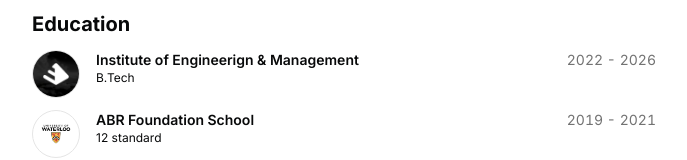
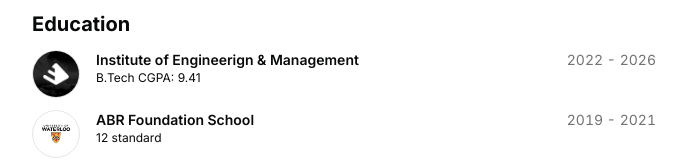
Before and after one commit to pratik6266/Portfolio, a Next.js app: page / in a window 1280 px wide. Shown: the part 398-558 px from the top of the page, without its empty margins (296-983 px from the left). Built offline with nearby package versions, Linux system fonts and the light colour scheme.

Commit message:
added cgpa

```diff
--- a/src/data/resume.tsx
+++ b/src/data/resume.tsx
@@ -86,7 +86,7 @@ export const DATA = {
     {
       school: "Institute of Engineerign & Management",
       href: "#",
-      degree: "B.Tech",
+      degree: "B.Tech CGPA: 9.41",
       logoUrl: "/buildspace.jpg",
       start: "2022",
       end: "2026",
```
